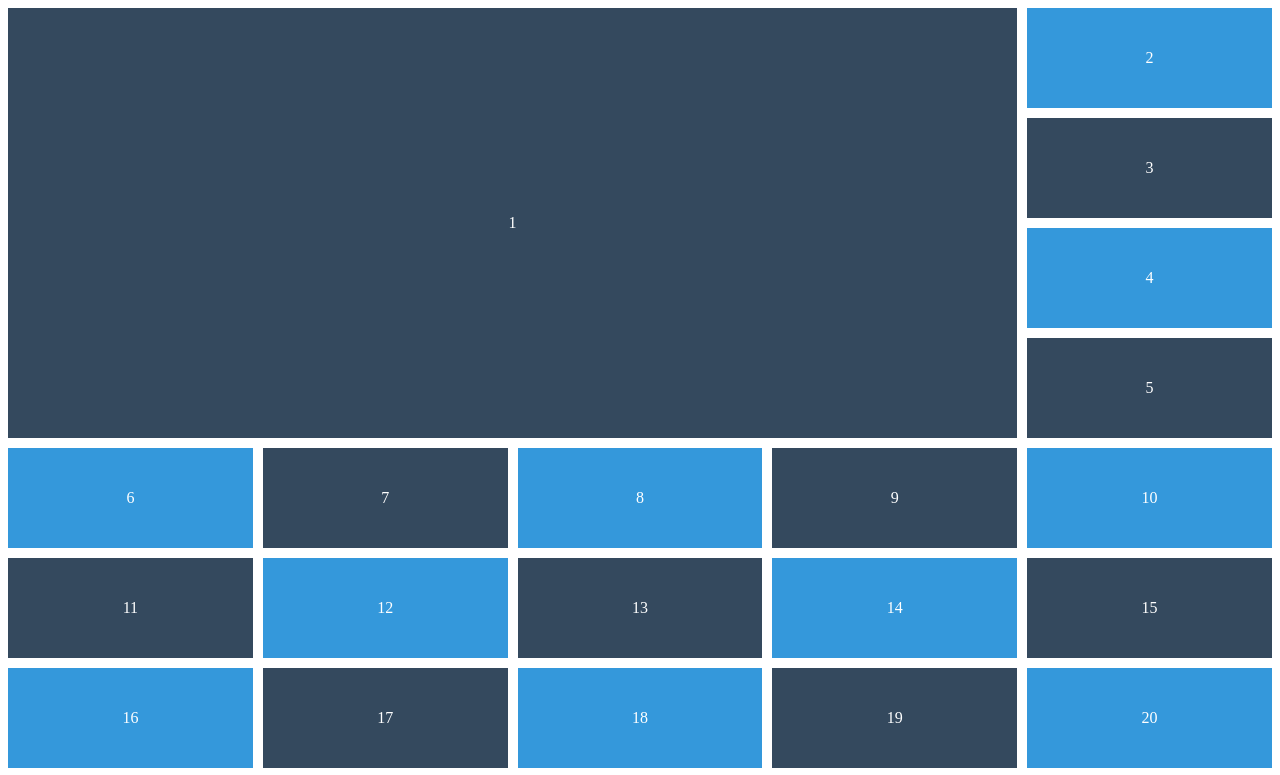
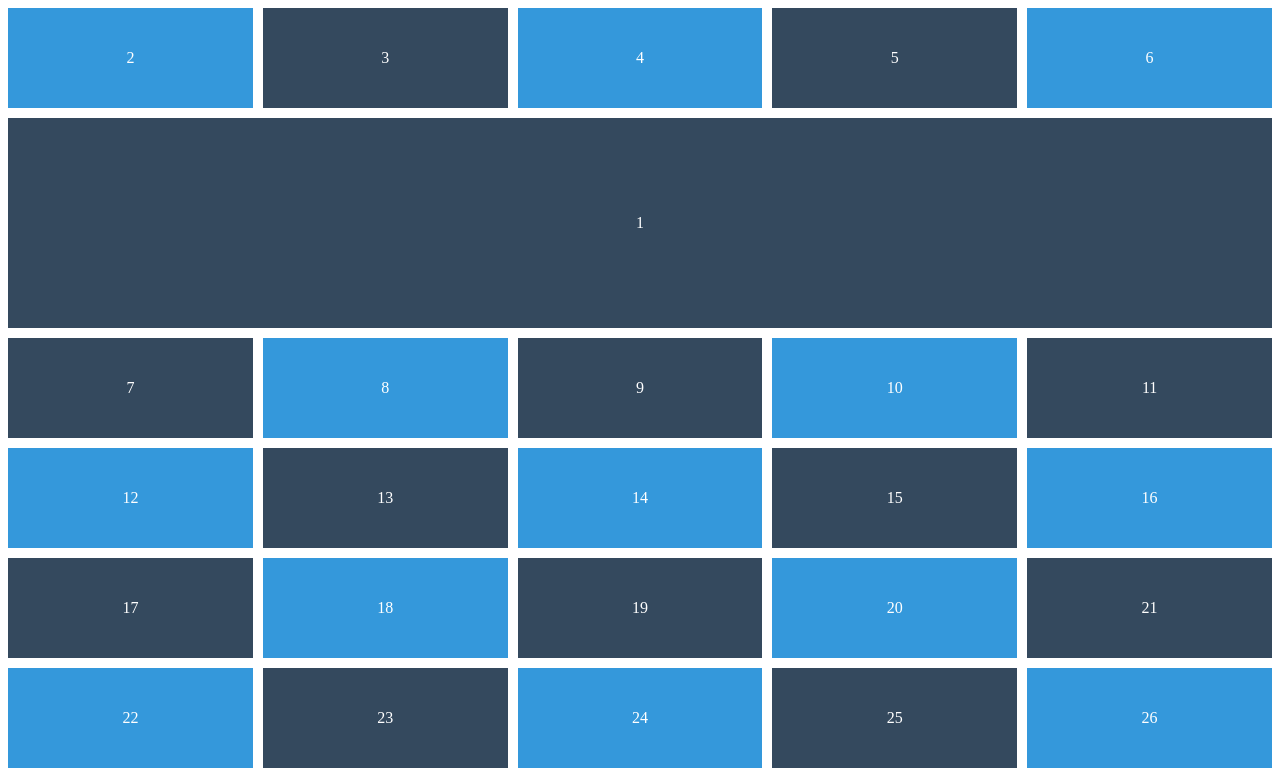
Before and after one commit to kowoohyuk/nomad-css, a plain HTML site: page flexbox/grid.html in a window 1280 px wide. Shown: the top 775 px of the page. Drawn offline with Linux system fonts and the light colour scheme.

Commit message:
grid-area

```diff
--- a/flexbox/grid.html
+++ b/flexbox/grid.html
@@ -20,9 +20,8 @@
     background-color: #3498db;
   }
   .box:first-child {
-    /* 1 / 3보다 span 2로 설정하면 매우 간단하다.*/
-    grid-row: span 4;
-    grid-column: span 4;
+          /* row start / column start / row end / column end  or row / column */
+    grid-area: 2 / 1 / 4 / -1;
   }
 </style>
 </head>
```
